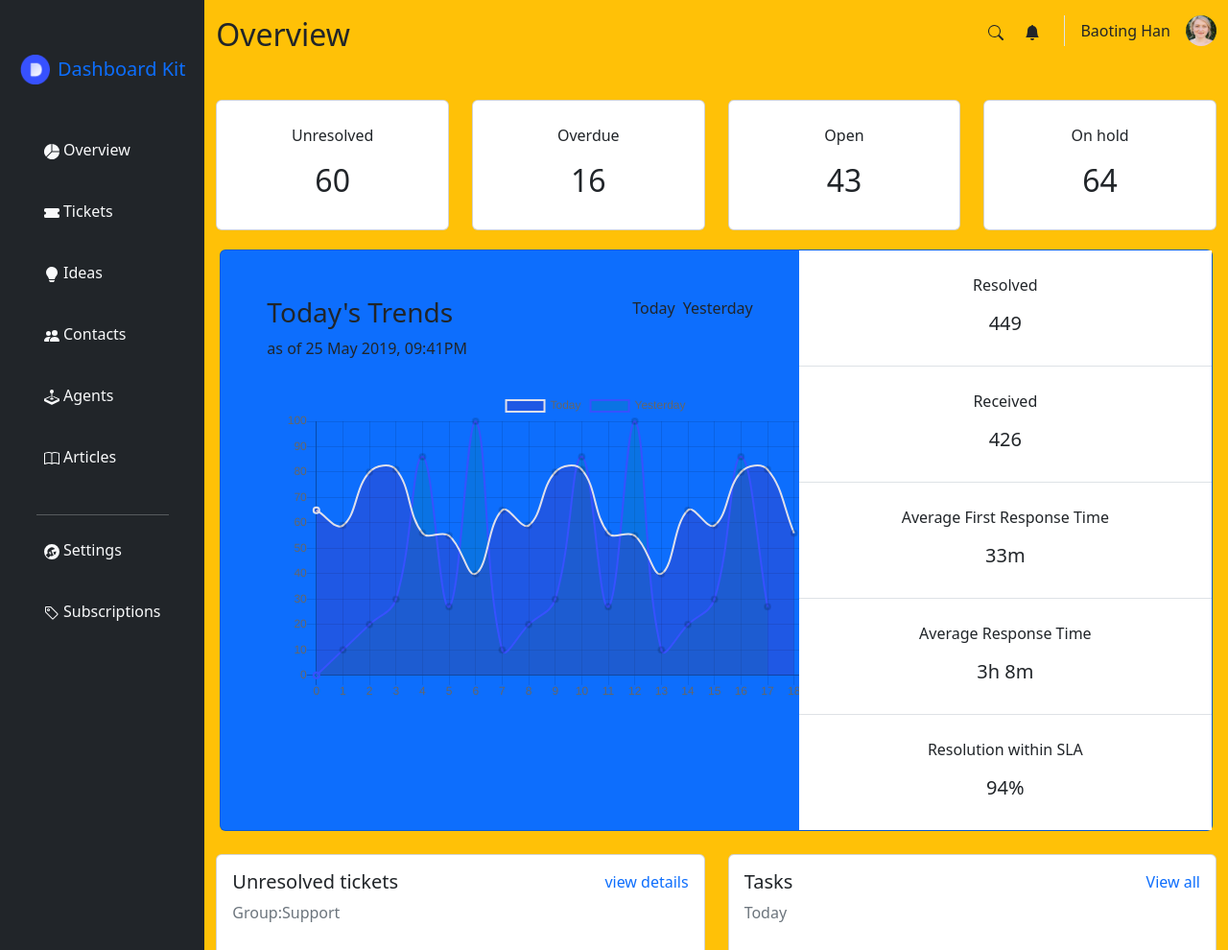
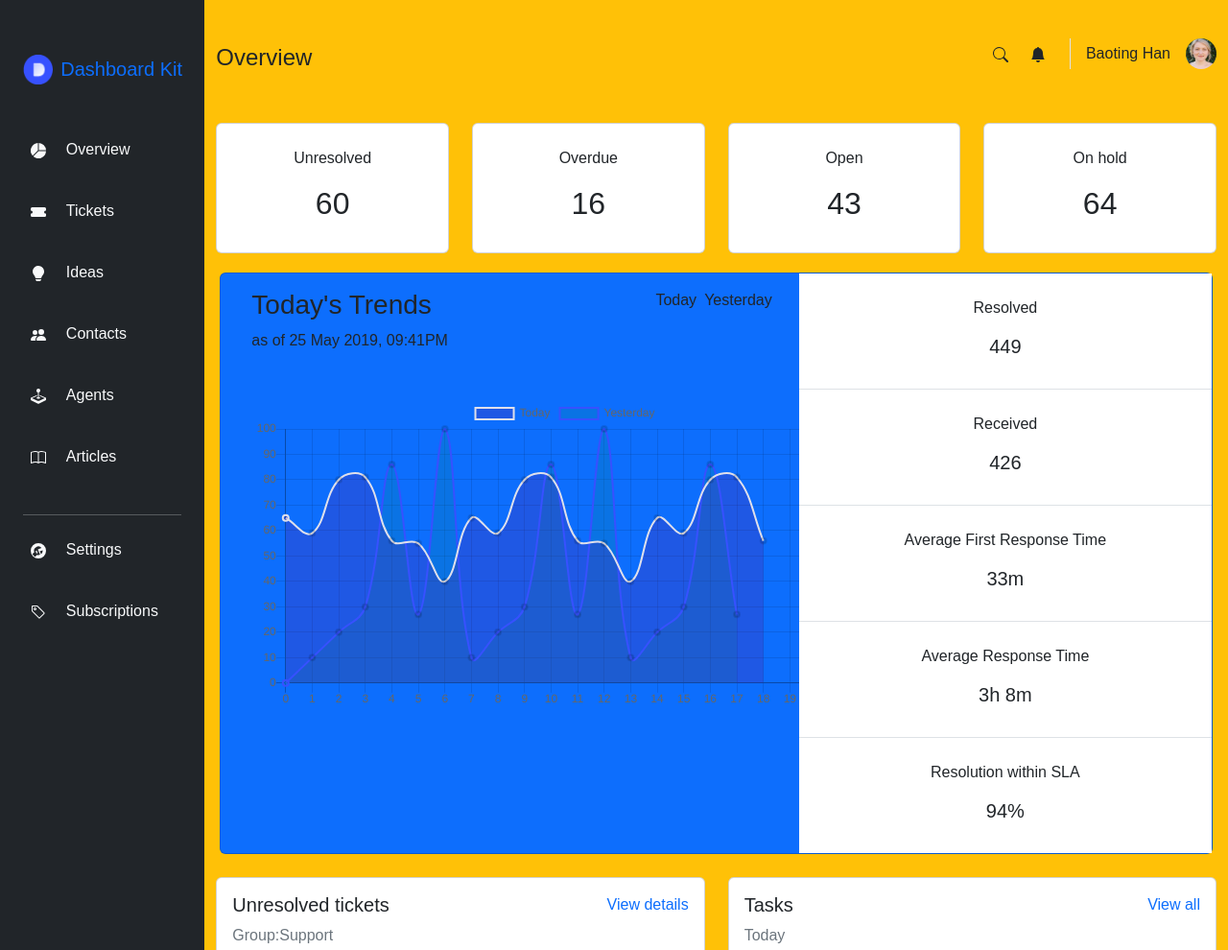
Before and after one commit to evvvvvee/boot, a website: page 320-scss/public/index.html in a window 1280 px wide. Shown: the top 990 px of the page at 96% size. Drawn offline with nearby package versions, Linux system fonts and the light colour scheme; a web font is replaced by a local one.

Commit message:
Spacing & Graph issues
Attempted to center the graph on mobile, no luck. Fixed spacing issues with Overview bar, added in the Muli font for the entire page, fixed spacing issues for desktop Navigation bar.

```diff
--- a/320-scss/public/index.html
+++ b/320-scss/public/index.html
@@ -29,7 +29,7 @@
             <div class="bg-warning">
                 <nav id="sidebarmobile">
                     <!--Burger Menu Button-->
-                    <a class="btn btn-dark" data-bs-toggle="offcanvas" href="#offcanvasExample" role="button" aria-controls="offcanvasExample">
+                    <a class="btn btn-dark mt-4" data-bs-toggle="offcanvas" href="#offcanvasExample" role="button" aria-controls="offcanvasExample">
                         <svg xmlns="http://www.w3.org/2000/svg" width="16" height="16" fill="currentColor" class="bi bi-list" viewBox="0 0 16 16">
                             <path fill-rule="evenodd" d="M2.5 12a.5.5 0 0 1 .5-.5h10a.5.5 0 0 1 0 1H3a.5.5 0 0 1-.5-.5zm0-4a.5.5 0 0 1 .5-.5h10a.5.5 0 0 1 0 1H3a.5.5 0 0 1-.5-.5zm0-4a.5.5 0 0 1 .5-.5h10a.5.5 0 0 1 0 1H3a.5.5 0 0 1-.5-.5z"/>
                         </svg>
@@ -153,7 +153,7 @@
                                 <svg xmlns="http://www.w3.org/2000/svg" width="16" height="16" fill="currentColor" class="bi bi-pie-chart-fill" viewBox="0 0 16 16">
                                     <path d="M15.985 8.5H8.207l-5.5 5.5a8 8 0 0 0 13.277-5.5zM2 13.292A8 8 0 0 1 7.5.015v7.778l-5.5 5.5zM8.5.015V7.5h7.485A8.001 8.001 0 0 0 8.5.015z"/>
                                 </svg>
-                            Overview
+                                <span class="px-3">Overview</span>
                             </a>
                         </li>
 
@@ -163,7 +163,7 @@
                             <svg xmlns="http://www.w3.org/2000/svg" width="16" height="16" fill="currentColor" class="bi bi-ticket-fill" viewBox="0 0 16 16">
                                     <path d="M1.5 3A1.5 1.5 0 0 0 0 4.5V6a.5.5 0 0 0 .5.5 1.5 1.5 0 1 1 0 3 .5.5 0 0 0-.5.5v1.5A1.5 1.5 0 0 0 1.5 13h13a1.5 1.5 0 0 0 1.5-1.5V10a.5.5 0 0 0-.5-.5 1.5 1.5 0 0 1 0-3A.5.5 0 0 0 16 6V4.5A1.5 1.5 0 0 0 14.5 3h-13Z"/>
                                 </svg>
-                            Tickets
+                                <span class="px-3">Tickets</span>
                             </a>
                         </li>
 
@@ -173,7 +173,8 @@
                                 <svg xmlns="http://www.w3.org/2000/svg" width="16" height="16" fill="currentColor" class="bi bi-lightbulb-fill" viewBox="0 0 16 16">
                                     <path d="M2 6a6 6 0 1 1 10.174 4.31c-.203.196-.359.4-.453.619l-.762 1.769A.5.5 0 0 1 10.5 13h-5a.5.5 0 0 1-.46-.302l-.761-1.77a1.964 1.964 0 0 0-.453-.618A5.984 5.984 0 0 1 2 6zm3 8.5a.5.5 0 0 1 .5-.5h5a.5.5 0 0 1 0 1l-.224.447a1 1 0 0 1-.894.553H6.618a1 1 0 0 1-.894-.553L5.5 15a.5.5 0 0 1-.5-.5z"/>
                                 </svg>
-                            Ideas</a>
+                                <span class="px-3">Ideas</span>
+                            </a>
                         </li>
 
                         <li class="nav-item mb-4">
@@ -182,7 +183,8 @@
                                 <svg xmlns="http://www.w3.org/2000/svg" width="16" height="16" fill="currentColor" class="bi bi-people-fill" viewBox="0 0 16 16">
                                     <path d="M7 14s-1 0-1-1 1-4 5-4 5 3 5 4-1 1-1 1H7Zm4-6a3 3 0 1 0 0-6 3 3 0 0 0 0 6Zm-5.784 6A2.238 2.238 0 0 1 5 13c0-1.355.68-2.75 1.936-3.72A6.325 6.325 0 0 0 5 9c-4 0-5 3-5 4s1 1 1 1h4.216ZM4.5 8a2.5 2.5 0 1 0 0-5 2.5 2.5 0 0 0 0 5Z"/>
                                 </svg>
-                            Contacts</a>
+                                <span class="px-3">Contacts</span>
+                            </a>
                         </li>
 
                         <li class="nav-item mb-4">
@@ -192,7 +194,8 @@
                                     <path d="M10 2a2 2 0 0 1-1.5 1.937v5.087c.863.083 1.5.377 1.5.726 0 .414-.895.75-2 .75s-2-.336-2-.75c0-.35.637-.643 1.5-.726V3.937A2 2 0 1 1 10 2z"/>
                                     <path d="M0 9.665v1.717a1 1 0 0 0 .553.894l6.553 3.277a2 2 0 0 0 1.788 0l6.553-3.277a1 1 0 0 0 .553-.894V9.665c0-.1-.06-.19-.152-.23L9.5 6.715v.993l5.227 2.178a.125.125 0 0 1 .001.23l-5.94 2.546a2 2 0 0 1-1.576 0l-5.94-2.546a.125.125 0 0 1 .001-.23L6.5 7.708l-.013-.988L.152 9.435a.25.25 0 0 0-.152.23z"/>
                                 </svg>
-                            Agents</a>
+                                <span class="px-3">Agents</span>
+                            </a>
                         </li>
 
                         <li class="nav-item mb-4">
@@ -200,7 +203,7 @@
                                 <svg xmlns="http://www.w3.org/2000/svg" width="16" height="16" fill="currentColor" class="bi bi-book" viewBox="0 0 16 16">
                                     <path d="M1 2.828c.885-.37 2.154-.769 3.388-.893 1.33-.134 2.458.063 3.112.752v9.746c-.935-.53-2.12-.603-3.213-.493-1.18.12-2.37.461-3.287.811V2.828zm7.5-.141c.654-.689 1.782-.886 3.112-.752 1.234.124 2.503.523 3.388.893v9.923c-.918-.35-2.107-.692-3.287-.81-1.094-.111-2.278-.039-3.213.492V2.687zM8 1.783C7.015.936 5.587.81 4.287.94c-1.514.153-3.042.672-3.994 1.105A.5.5 0 0 0 0 2.5v11a.5.5 0 0 0 .707.455c.882-.4 2.303-.881 3.68-1.02 1.409-.142 2.59.087 3.223.877a.5.5 0 0 0 .78 0c.633-.79 1.814-1.019 3.222-.877 1.378.139 2.8.62 3.681 1.02A.5.5 0 0 0 16 13.5v-11a.5.5 0 0 0-.293-.455c-.952-.433-2.48-.952-3.994-1.105C10.413.809 8.985.936 8 1.783z"/>
                                 </svg>
-                            Articles
+                                <span class="px-3">Articles</span>
                             </a>
                         </li>
 
@@ -214,7 +217,7 @@
                                     <path d="M6.705 8.139a.25.25 0 0 0-.288-.376l-1.5.5.159.474.808-.27-.595.894a.25.25 0 0 0 .287.376l.808-.27-.595.894a.25.25 0 0 0 .287.376l1.5-.5-.159-.474-.808.27.596-.894a.25.25 0 0 0-.288-.376l-.808.27.596-.894Z"/>
                                     <path d="M8 16A8 8 0 1 0 8 0a8 8 0 0 0 0 16Zm-6.202-4.751 1.988-1.657a4.5 4.5 0 0 1 7.537-4.623L7.497 6.5l1 2.5 1.333 3.11c-.56.251-1.18.39-1.833.39a4.49 4.49 0 0 1-1.592-.29L4.747 14.2a7.031 7.031 0 0 1-2.949-2.951ZM12.496 8a4.491 4.491 0 0 1-1.703 3.526L9.497 8.5l2.959-1.11c.027.2.04.403.04.61Z"/>
                                 </svg>
-                            Settings
+                                <span class="px-3">Settings</span>
                             </a>
                         </li>
 
@@ -225,7 +228,7 @@
                                     <path d="M6 4.5a1.5 1.5 0 1 1-3 0 1.5 1.5 0 0 1 3 0zm-1 0a.5.5 0 1 0-1 0 .5.5 0 0 0 1 0z"/>
                                     <path d="M2 1h4.586a1 1 0 0 1 .707.293l7 7a1 1 0 0 1 0 1.414l-4.586 4.586a1 1 0 0 1-1.414 0l-7-7A1 1 0 0 1 1 6.586V2a1 1 0 0 1 1-1zm0 5.586 7 7L13.586 9l-7-7H2v4.586z"/>
                                 </svg>
-                            Subscriptions
+                                <span class="px-3">Subscriptions</span>
                             </a>
                         </li>
                     </ul>
@@ -236,11 +239,11 @@
             <div class="col-md-10 bg-warning">
                 <!--Overview Bar-->
                 <header class="d-flex justify-content-between flap-wrap flex-md-nowrap align-items-center pt-3 pb-4 mb-3">
-                    <h2>Overview</h2>
+                    <h2 class="mt-4 fs-4">Overview</h2>
                     <!--Right Side Overview Bar-->
-                    <ul class="d-flex align-items-center">
+                    <ul class="d-flex align-items-center mt-4">
                         <!--Search & Alerts-->
-                        <li class="px-sm-2 px-lg-3">
+                        <li class="px-sm-2 px-lg-3 ">
                             <!--Search Button-->
                             <button type="button" class="btn btn-sm">
                                 <svg xmlns="http://www.w3.org/2000/svg" width="16" height="16" fill="currentColor" class="bi bi-search" viewBox="0 0 16 16">
@@ -255,7 +258,7 @@
                             </button>
                         </li>
                         <!--Username & Profile Picture-->
-                        <li class="d-flex align-items-center border-start">
+                        <li class="d-flex align-items-center border-start ">
                             <p class="d-none d-sm-inline-block mb-0 mx-3 me-3">
                                 Baoting Han
                             </p>
@@ -323,14 +326,14 @@
                     <div class="card row flex-md-row bg-primary mx-auto w-100">
 
                         <!--Graph Container Column-->
-                        <div class="col-md-7 p-5">
+                        <div class="col-md-7 ps-3 mobile-legend-container">
 
                             <!--Title, Date & Legend Container-->
-                            <div class="d-flex justify-content-between">
+                            <div class="d-flex p-3 justify-content-between">
                                 <!--Title & Date-->
                                 <div>
-                                    <h3>Today's Trends</h3>
-                                    <p>as of 25 May 2019, 09:41PM</p>
+                                    <h3 class="mobile_title">Today's Trends</h3>
+                                    <p class="mobile_subtitle">as of 25 May 2019, 09:41PM</p>
                                 </div>
 
                                 <!--Legend-->
@@ -407,7 +410,7 @@
                                 <div class="col-4 text-end">
                                     <p class="text-primary lh-md">
                                         <a class="link-offset-2 link-offset-3-hover link-underline link-underline-opacity-0 link-underline-opacity-75-hover text-decoration-none" href="#">
-                                           view details
+                                           View details
                                         </a>
                                     </p>
                                 </div>
--- a/320-scss/src/scss/bootstraps.scss
+++ b/320-scss/src/scss/bootstraps.scss
@@ -1,14 +1,12 @@
-// Custom.scss
-// Option A: Include all of Bootstrap
+//Google Fonts Below
+//Multifont
+@import url("https://use.typekit.net/ejr0hrj.css");
 
-// Include any default variable overrides here (though functions won't be available)
-//-------overview----------------------------//
+//If any default variables need to be overridden, it needs to be added below.
+$font-family-base: "muli-text", sans-serif;
 
 
 
-
-
-
+//Variables need to be added above! BEFORE @import "../../node_modules/bootstrap/scss/bootstrap";
 @import "../../node_modules/bootstrap/scss/bootstrap";
-
-// Then add additional custom code here
+// Add additional custom code here below
--- a/320-scss/src/scss/style.scss
+++ b/320-scss/src/scss/style.scss
@@ -14,11 +14,14 @@
 
 
 .chart-container {
-    position: absolute;
+    position: relative;
     width: 686px;
     height: 336px;
 
 }
+
+
+
 //Mobile Version
 @media (max-width: 768px) {
 .col-sm-2 {
@@ -28,4 +31,20 @@
 #sidebarmobile {
     display: block;
 }
+
+.chart-container {
+    position: relative;
+    width: 325px;
+    height: 200px;
+    margin-right: 2px;
+}
+
+.mobile-legend-container {
+    height: 500px;
+    width: 200px;
+}
+
+.mobile_title {
+    font-size: 3vh;
+}
  }
```
Also changed, not shown: 320-scss/public/assets/css/bootstraps.css, 320-scss/public/assets/css/style.css, 2 other files.
